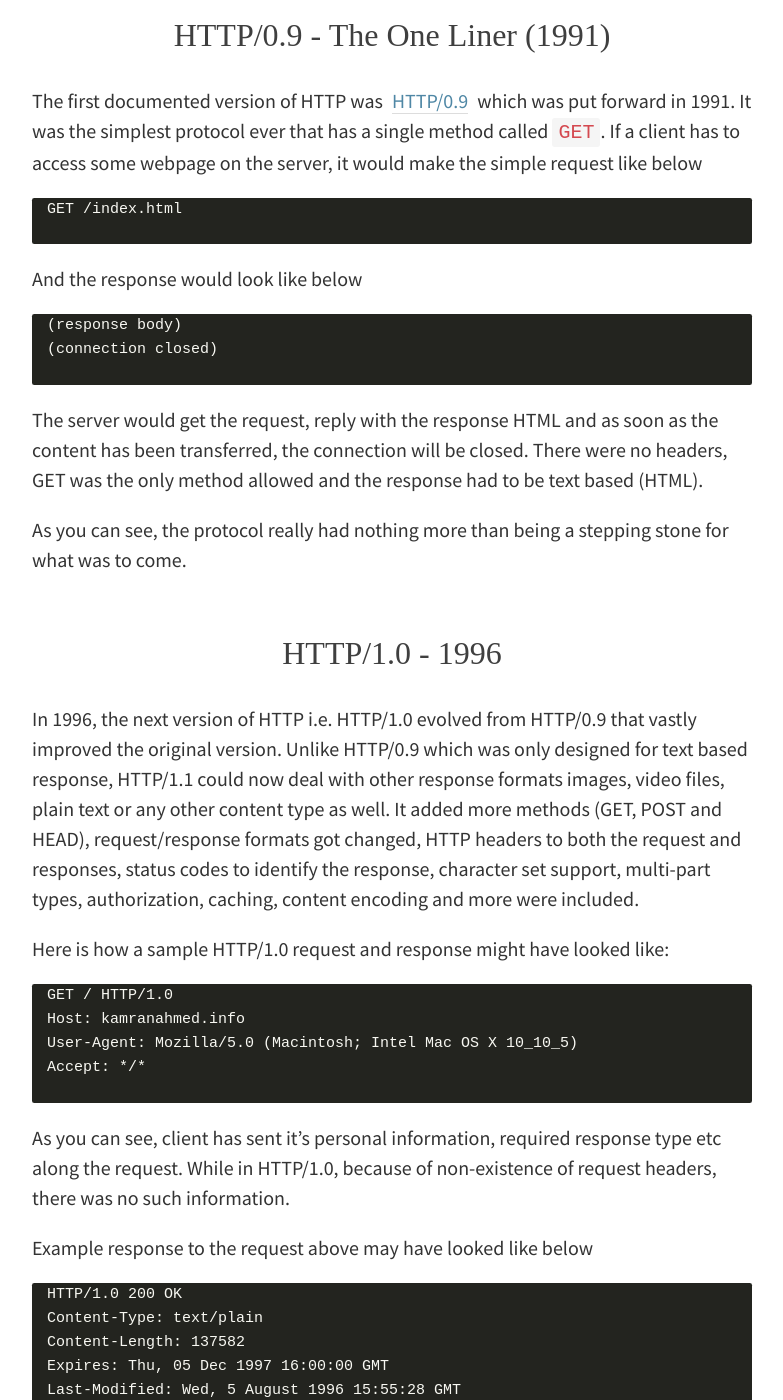
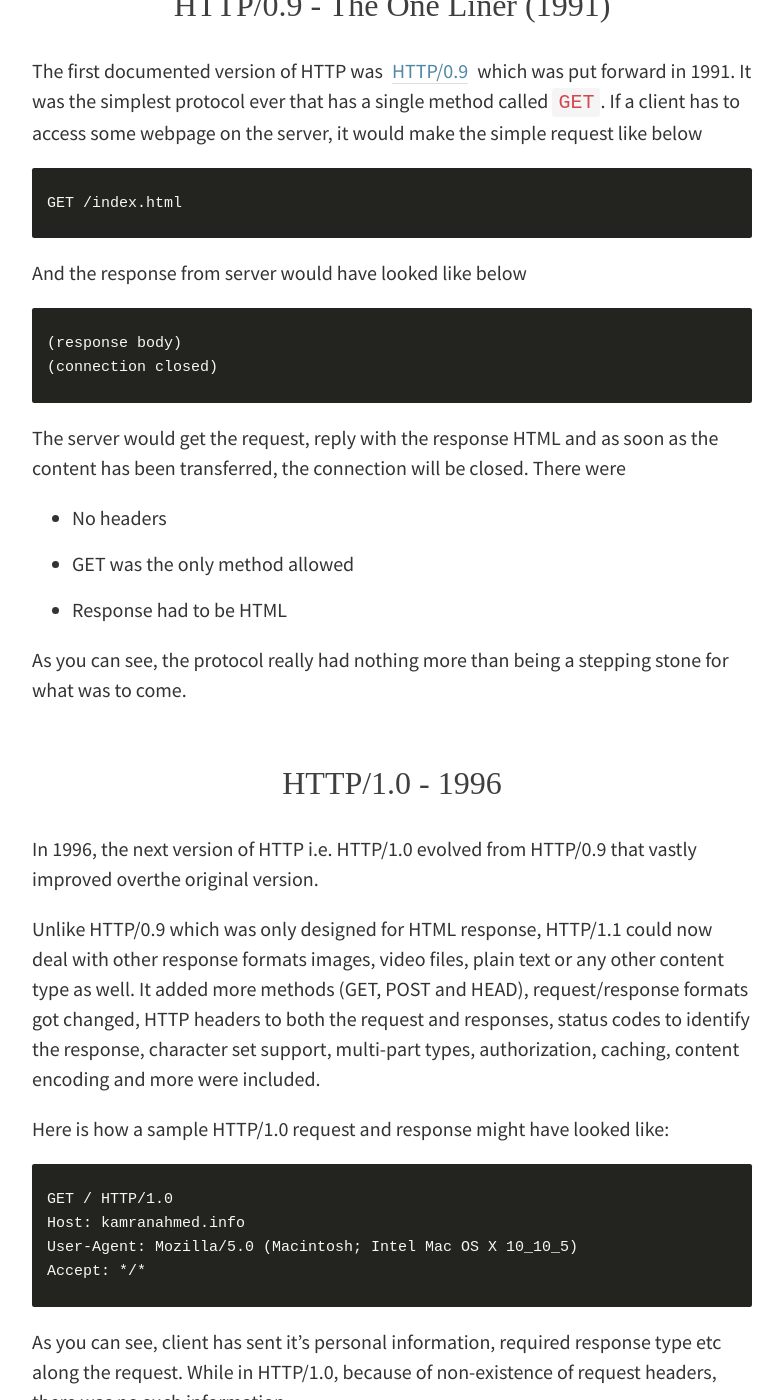
Before and after one commit to kamranahmedse/kamranahmedse.github.io, a Jekyll site: the page built from blog/_posts/2016-08-13-http-in-depth.md, in a window 1280 px wide and 1400 px high, scrolled down 933 px. Shown: the whole window, without its empty margins (248-1031 px from the left). Built offline with Jekyll 4.4.1, drawn with Linux system fonts in a browser that asks for light colours; some web fonts are replaced; comment, search, counter and statistics services are not loaded; some of the changed text lies outside the part shown.

Commit message:
Update 2016-08-13-http-in-depth.md

````diff
--- a/blog/_posts/2016-08-13-http-in-depth.md
+++ b/blog/_posts/2016-08-13-http-in-depth.md
@@ -4,9 +4,9 @@ title: HTTP - How did we get here
 comments: true
 ---
 
-It has been quite a time since I last wrote through my blog and the reason is not being able to find the time enough to put into it. I finally got some time today and since HTTP/2 has been released for some time now, I thought to spend some time writing about it.
+It has been quite a time since I last wrote through my blog and the reason is not being able to find enough time into it. I finally got some time today and since HTTP/2 has been released for some time now, I thought to spend some time writing about it.
 
-It is necessary for the developers, well web developers at the very least, to know about HTTP as it powers the whole web and knowing it is definitely going to help you develop better applications. In this article, I am going to be discussing about what HTTP is, how it came to be, where it is today and how did we get here.
+It is necessary for the developers, well web developers at the very least, to know about HTTP as it powers the whole web and knowing it is definitely going to help you develop better applications. In this article, I am going to be discussing what HTTP is, how it came to be, where it is today and how did we get here.
 
 ## What is HTTP?
 
@@ -17,36 +17,47 @@ First things first, what is HTTP? HTTP is the TCP/IP based application layer com
 The first documented version of HTTP was [HTTP/0.9](https://www.w3.org/Protocols/HTTP/AsImplemented.html) which was put forward in 1991. It was the simplest protocol ever that has a single method called `GET`. If a client has to access some webpage on the server, it would make the simple request like below
 
 ```
+
 GET /index.html
 ```
-And the response would look like below
+And the response from server would have looked like below
 
 ```html
+
 (response body)
 (connection closed)
 ```
 
-The server would get the request, reply with the response HTML and as soon as the content has been transferred, the connection will be closed. There were no headers, GET was the only method allowed and the response had to be text based (HTML).
+The server would get the request, reply with the response HTML and as soon as the content has been transferred, the connection will be closed. There were
+
+- No headers
+- GET was the only method allowed
+- Response had to be HTML
 
 As you can see, the protocol really had nothing more than being a stepping stone for what was to come.
 
 ## HTTP/1.0 - 1996
 
-In 1996, the next version of HTTP i.e. HTTP/1.0 evolved from HTTP/0.9 that vastly improved the original version. Unlike HTTP/0.9 which was only designed for text based response, HTTP/1.1 could now deal with other response formats images, video files, plain text or any other content type as well. It added more methods (GET, POST and HEAD), request/response formats got changed, HTTP headers to both the request and responses, status codes to identify the response, character set support, multi-part types, authorization, caching, content encoding and more were included.
+In 1996, the next version of HTTP i.e. HTTP/1.0 evolved from HTTP/0.9 that vastly improved overthe original version.
+
+Unlike HTTP/0.9 which was only designed for HTML response, HTTP/1.1 could now deal with other response formats images, video files, plain text or any other content type as well. It added more methods (GET, POST and HEAD), request/response formats got changed, HTTP headers to both the request and responses, status codes to identify the response, character set support, multi-part types, authorization, caching, content encoding and more were included.
 
 Here is how a sample HTTP/1.0 request and response might have looked like:
 
 ```
+
 GET / HTTP/1.0
 Host: kamranahmed.info
 User-Agent: Mozilla/5.0 (Macintosh; Intel Mac OS X 10_10_5)
 Accept: */*
 ```
+
 As you can see, client has sent it's personal information, required response type etc along the request. While in HTTP/1.0, because of non-existence of request headers, there was no such information.
 
 Example response to the request above may have looked like below
 
 ```
+
 HTTP/1.0 200 OK
 Content-Type: text/plain
 Content-Length: 137582
````
